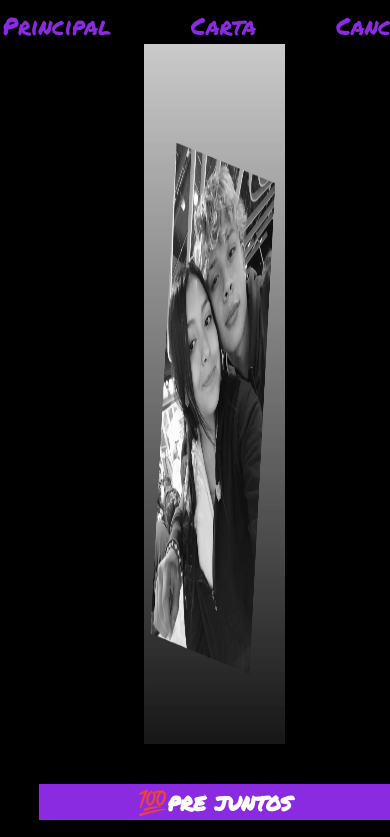
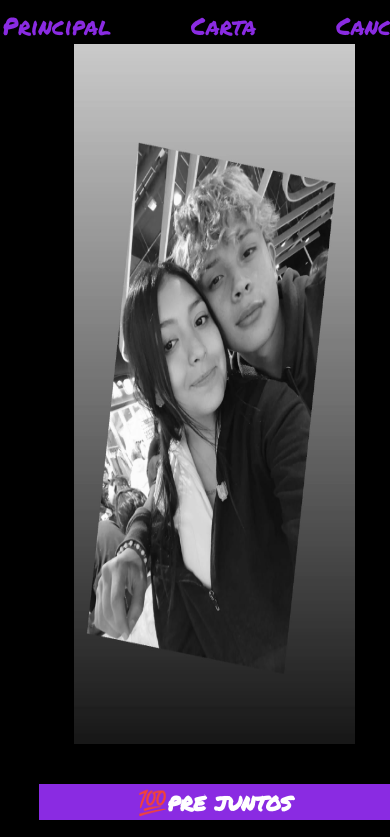
Before and after one commit to INGsebas14/aniversario-lola, a plain HTML site: page amor.html in a window 390 px wide. Shown: the top 837 px of the page. Drawn offline with Linux system fonts and the light colour scheme; a web font is replaced by a local one.

Commit message:
agregamos img en media

```diff
--- a/styles/amor.css
+++ b/styles/amor.css
@@ -72,4 +72,7 @@ footer,p.footer{
     section.presentacion__contenido{
         width: auto;
     }
+    img{
+        width: 80%;
+    }
 }
```
